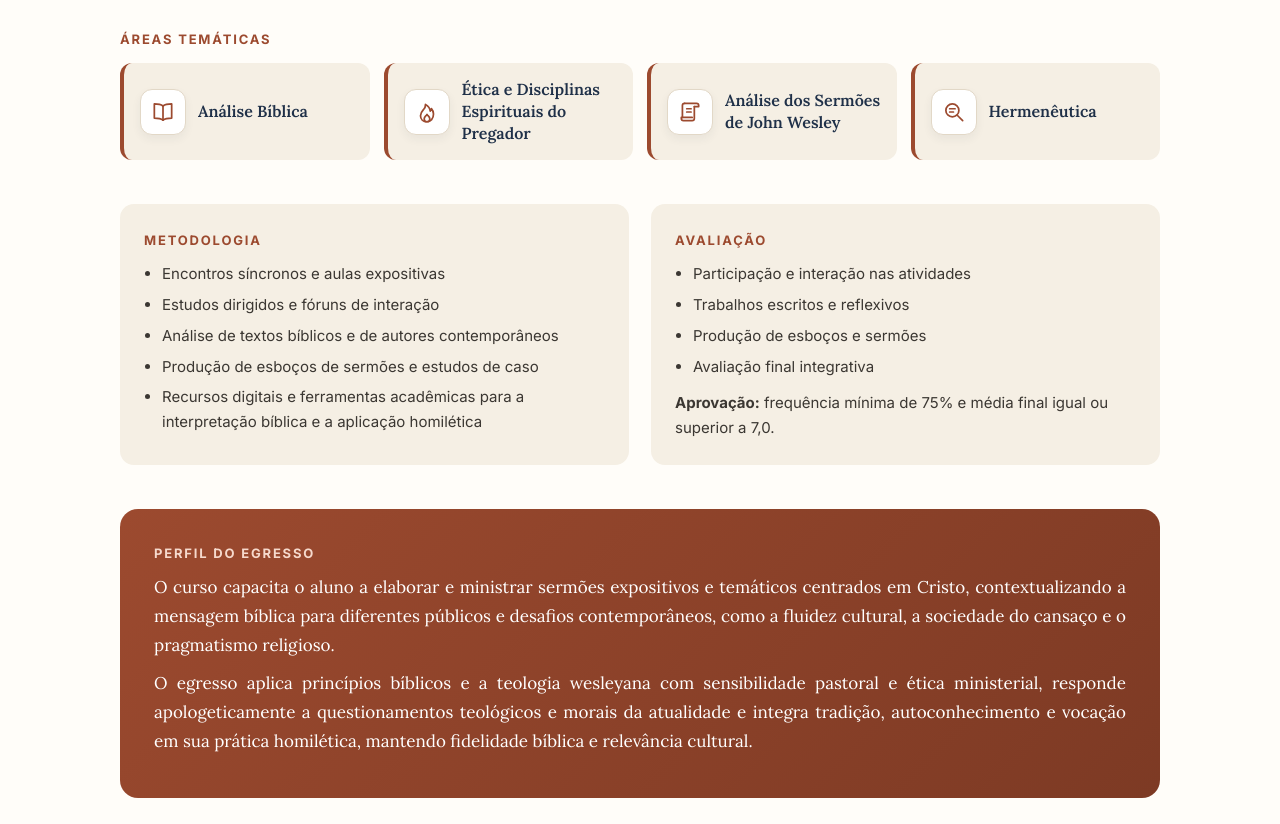
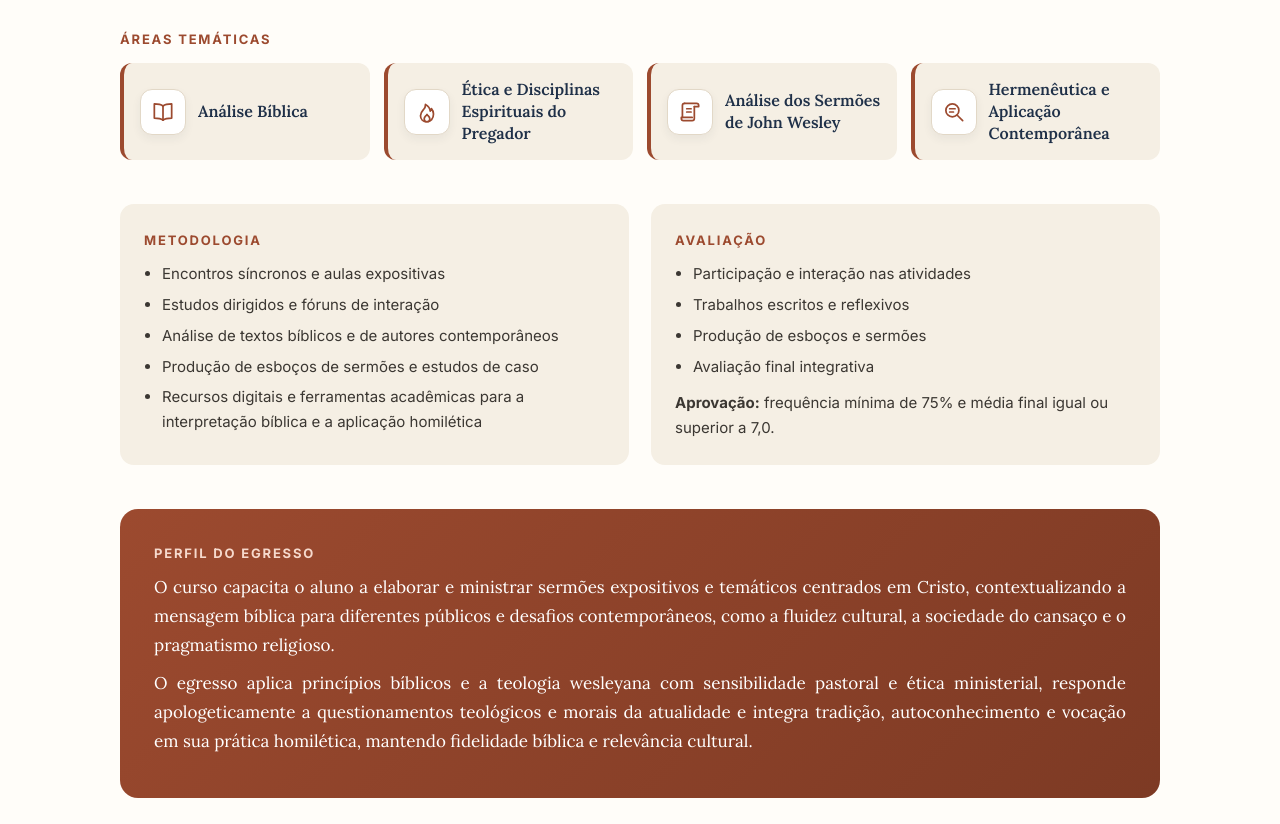
Before and after one commit to alexandrebeloniimw-cmyk/pregacao-biblica-contemporanea-projetos, a plain HTML site: page index.html in a window 1280 px wide. Shown: the part 5851-6675 px from the top of the page. Drawn offline with Linux system fonts and the light colour scheme.

Commit message:
Áreas temáticas: Hermenêutica e Aplicação Contemporânea
Co-Authored-By: Claude Opus 5.5 <noreply@anthropic.com>
Claude-Session: https://claude.ai/code/session_01RmxGmrmbycrSVFP3Etbp99

```diff
--- a/index.html
+++ b/index.html
@@ -491,7 +491,7 @@ html.hc .ico{fill:#ffd166!important}
  <div class="esub"><h3>Base teórica</h3><div class="teo"><div><b>James K. A. Smith</b><em>Consciência histórico-temporal</em><span>Integrar memória, atenção e esperança na prática homilética.</span></div><div><b>Zygmunt Bauman</b><em>Modernidade líquida</em><span>Compreender a fluidez das relações e das instituições.</span></div><div><b>Byung-Chul Han</b><em>Sociedade do cansaço</em><span>Refletir sobre a autoexploração e o esgotamento contemporâneo.</span></div><div><b>Yuval Noah Harari</b><em>Era da desilusão</em><span>Discernir os impactos da tecnologia e da irrelevância humana.</span></div><div><b>John Stott</b><em>Perfil do pregador</em><span>Mordomia fiel da Palavra, sem reduzi-la a entretenimento ou mercadoria.</span></div><div><b>José Carlos Teodoro Jr.</b><em>Crítica ao pragmatismo religioso</em><span>Confrontar a lógica de mercado e a espetacularização da fé.</span></div></div></div>
  <div class="esub"><h3>Conteúdo programático</h3><ol class="blocos"><li>Pregação Bíblica Contemporânea</li><li>Pregação e Cultura Contemporânea</li><li>Pregação, Prosperidade, Materialismo e Fé Cristã</li><li>Significante e Significado na Homilética Atual</li><li>Princípios, Meios e Fins da Homilética</li><li>Vozes do Avivamento e Inspirações Históricas da Pregação</li><li>Estrutura Homilética: Memória, Presença e Esperança</li><li>Do “Quase Cristão” ao Cristão Pleno</li><li>John Wesley e a Pregação Bíblica Contemporânea</li><li>Pregação, Formação Espiritual e Vida Comunitária</li></ol>
   <h4 class="atit">Áreas temáticas</h4>
-  <ul class="areas"><li><span class="aico" aria-hidden="true"><svg viewBox="0 0 24 24"><path d="M12 6.5C10.3 5.2 7.9 4.6 4 4.6v13c3.9 0 6.3.6 8 1.9 1.7-1.3 4.1-1.9 8-1.9v-13c-3.9 0-6.3.6-8 1.9z"/><path d="M12 6.5v13"/></svg></span>Análise Bíblica</li><li><span class="aico" aria-hidden="true"><svg viewBox="0 0 24 24"><path d="M12 21c-3.6 0-6-2.4-6-5.6 0-2.7 1.7-4.4 3-5.9.9-1 1.6-2.3 1.6-4.5 2.6 1.4 4.2 3.7 4.4 6.2.6-.5 1-1.3 1.1-2.3 1.2 1.3 1.9 3.1 1.9 5 0 4.1-2.6 7.1-6 7.1z"/><path d="M12 21c-1.5 0-2.6-1.1-2.6-2.6 0-1.8 1.6-2.6 2.6-4.2 1 1.6 2.6 2.4 2.6 4.2 0 1.5-1.1 2.6-2.6 2.6z"/></svg></span>Ética e Disciplinas Espirituais do Pregador</li><li><span class="aico" aria-hidden="true"><svg viewBox="0 0 24 24"><path d="M7 4h11a2 2 0 0 1 2 2v1h-4"/><path d="M16 7v11a2 2 0 0 1-2 2H6a2 2 0 0 1-2-2v-1h10"/><path d="M7 4a2 2 0 0 0-2 2v11"/><path d="M9 9h4M9 12h4"/></svg></span>Análise dos Sermões de John Wesley</li><li><span class="aico" aria-hidden="true"><svg viewBox="0 0 24 24"><circle cx="10.5" cy="10.5" r="6"/><path d="M15 15l5 5"/><path d="M8 9h5M8 12h3.5"/></svg></span>Hermenêutica</li></ul></div>
+  <ul class="areas"><li><span class="aico" aria-hidden="true"><svg viewBox="0 0 24 24"><path d="M12 6.5C10.3 5.2 7.9 4.6 4 4.6v13c3.9 0 6.3.6 8 1.9 1.7-1.3 4.1-1.9 8-1.9v-13c-3.9 0-6.3.6-8 1.9z"/><path d="M12 6.5v13"/></svg></span>Análise Bíblica</li><li><span class="aico" aria-hidden="true"><svg viewBox="0 0 24 24"><path d="M12 21c-3.6 0-6-2.4-6-5.6 0-2.7 1.7-4.4 3-5.9.9-1 1.6-2.3 1.6-4.5 2.6 1.4 4.2 3.7 4.4 6.2.6-.5 1-1.3 1.1-2.3 1.2 1.3 1.9 3.1 1.9 5 0 4.1-2.6 7.1-6 7.1z"/><path d="M12 21c-1.5 0-2.6-1.1-2.6-2.6 0-1.8 1.6-2.6 2.6-4.2 1 1.6 2.6 2.4 2.6 4.2 0 1.5-1.1 2.6-2.6 2.6z"/></svg></span>Ética e Disciplinas Espirituais do Pregador</li><li><span class="aico" aria-hidden="true"><svg viewBox="0 0 24 24"><path d="M7 4h11a2 2 0 0 1 2 2v1h-4"/><path d="M16 7v11a2 2 0 0 1-2 2H6a2 2 0 0 1-2-2v-1h10"/><path d="M7 4a2 2 0 0 0-2 2v11"/><path d="M9 9h4M9 12h4"/></svg></span>Análise dos Sermões de John Wesley</li><li><span class="aico" aria-hidden="true"><svg viewBox="0 0 24 24"><circle cx="10.5" cy="10.5" r="6"/><path d="M15 15l5 5"/><path d="M8 9h5M8 12h3.5"/></svg></span>Hermenêutica e Aplicação Contemporânea</li></ul></div>
  <div class="duo">
   <div class="box"><h3>Metodologia</h3><ul><li>Encontros síncronos e aulas expositivas</li><li>Estudos dirigidos e fóruns de interação</li><li>Análise de textos bíblicos e de autores contemporâneos</li><li>Produção de esboços de sermões e estudos de caso</li><li>Recursos digitais e ferramentas acadêmicas para a interpretação bíblica e a aplicação homilética</li></ul></div>
   <div class="box"><h3>Avaliação</h3><ul><li>Participação e interação nas atividades</li><li>Trabalhos escritos e reflexivos</li><li>Produção de esboços e sermões</li><li>Avaliação final integrativa</li></ul><p><b>Aprovação:</b> frequência mínima de 75% e média final igual ou superior a 7,0.</p></div>
```
